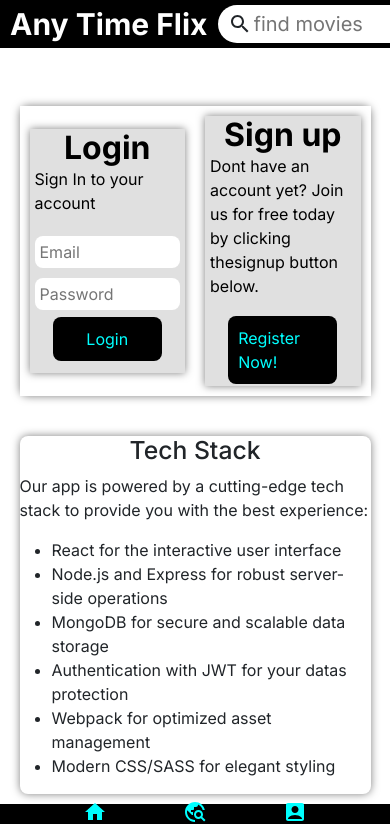
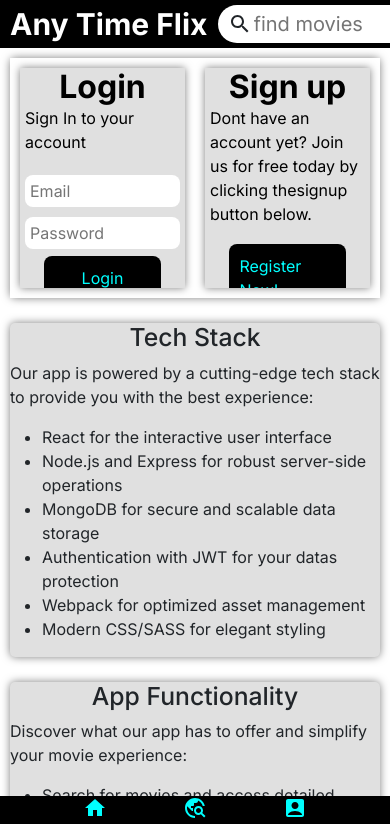
Before and after one commit to mike-gustafson/Any-Time-Flix-Frontend, a Next.js app: page / in a window 390 px wide. Shown: the top 824 px of the page. Built offline with nearby package versions, Linux system fonts and the light colour scheme.

Commit message:
feat: list working again... again...

```diff
--- a/src/app/components/Account.js
+++ b/src/app/components/Account.js
@@ -50,6 +50,7 @@ export default function Page({ handleUserData, handleTabChange }) {
                     if (userData.email === localStorage.getItem('email')) {
                         const combinedData = mergeObjects(response.data.userData, userData);
                         setData(combinedData);
+                        handleUserData(combinedData);
                         setLoading(false);
                     } else {
                         console.log('/users/login');
--- a/src/app/components/Results.js
+++ b/src/app/components/Results.js
@@ -63,6 +63,7 @@ export default function Results({ resultsLength, resultsRoute, toggleFilter, use
                 return;
             }
             if (userData) {
+                console.log(userData, 'userData')
                 axios.put(`${process.env.NEXT_PUBLIC_SERVER_URL}/users/addToList/watchList/${userData.id}`, { movie: movieToAdd })
                     .then(response => {
                         setUserData({
--- a/src/app/components/account/UserList.js
+++ b/src/app/components/account/UserList.js
@@ -20,7 +20,6 @@ export default function UserList({ list, listName, dataProp, onUpdateList }) {
 
   return (
     <div>
-      {console.log('list', list) }
       {list.map(movie => (
         <div key={movie._id} style={{ display: 'flex', marginBottom: '20px', border: '1px solid #ccc', padding: '10px', width: '50%'}}>
           <div style={{ width: '60%', height: '100%', backgroundColor: 'red', marginRight: '20px' }}>
--- a/src/app/page.module.css
+++ b/src/app/page.module.css
@@ -28,7 +28,7 @@
     display: flex;
     flex-direction: column;
     width: 100%;
-    margin: 3rem 0 0 0;
+    margin: 0;
     padding:  10px;
   }
 
--- a/src/app/styles/Homepage.module.css
+++ b/src/app/styles/Homepage.module.css
@@ -1,18 +1,20 @@
 .container {
     display: flex;
     flex-wrap: wrap;
+    align-self: center;
     gap: 20px;
-    justify-content: center;
+    max-width: 1400px;
 }
-
     .infoBlock {
         display: flex;
         flex-direction: column;
         align-items: center;
         width: 40vw;
+        min-width: 370px;
         height: 40vh;
-        background-color: white;
-        border-radius: 0.5rem;
+
+        background-color: #e0e0e0;
+        border-radius: 5px;
         box-shadow: 0 0 0.5rem rgba(0, 0, 0, 0.5);
         transition: all 0.3s ease-in-out;
     }
@@ -30,11 +32,14 @@
 @media (max-width: 767px) {
     .container {
         justify-content: center;
+        gap: 5px;
     }
         .infoBlock {
             width: 90vw;
+            height: 40vh;
             height: fit-content;
             margin-bottom: 20px;
+            font-size: 16px;
         }
         .infoBlock:last-child {
             order: -1;
--- a/src/app/styles/Login.module.css
+++ b/src/app/styles/Login.module.css
@@ -9,7 +9,7 @@
 }
     .card {
         width: 50%;
-        height: inherit;
+        height: 100%;
         overflow: hidden;
         color: black;
         border-radius: 0.5rem;
@@ -103,6 +103,9 @@
         align-items: center;
 
     }
+    .card {
+        height: 15rem;
+    }
     .button {
         width: 75%;
         margin: 2px 0;
--- a/src/app/styles/Nav.module.css
+++ b/src/app/styles/Nav.module.css
@@ -18,7 +18,7 @@
         align-items: center;
         background-color: black;
         width: stretch;
-        height: fit-content;
+        height: inherit;
         margin: 0;
         position: fixed;
         display: flex;
@@ -30,7 +30,7 @@
         align-items: center;
         background-color: black;
         width: stretch;
-        height: 3rem;
+        height: inherit;
         margin: 0;
         position: fixed;
         display: flex;
--- a/src/app/styles/Results.module.css
+++ b/src/app/styles/Results.module.css
@@ -9,7 +9,7 @@
     display: flex;
     flex-direction: row;
     position: relative;
-    border-radius: 25px;
+    border-radius:10px;
     box-shadow: 1px 1px 5px 1px rgba(0, 0, 0, 0.5);
     transition: width 0.3s ease-in-out;
 }
@@ -31,12 +31,12 @@
     grid-template-rows: repeat(5, 1fr);
     width: 175px;
     max-height: 262.5px;
-    border-radius: 25px;
+    border-radius: 10px;
 }
 
 .image {
     grid-area: 1 / 1 / 6 / 6;
-    border-radius: 25px;
+    border-radius: 10px;
     transition: filter 0.3s ease-in-out;
 }
 
@@ -53,7 +53,7 @@
 
 .expandedBox .detailsLink {
     visibility: visible;
-    border-top-left-radius: 25px;
+    border-top-left-radius: 10px;
 }
 
 .box:hover .image {
```
